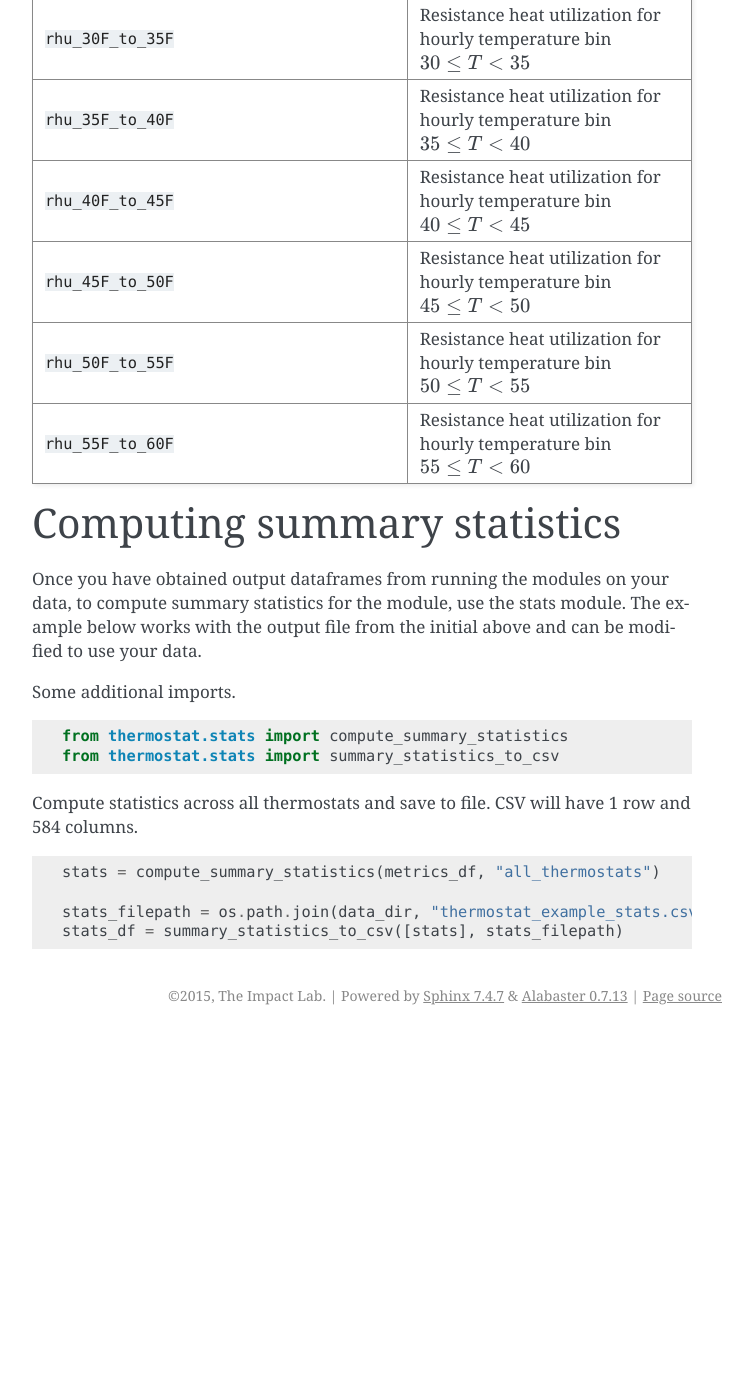
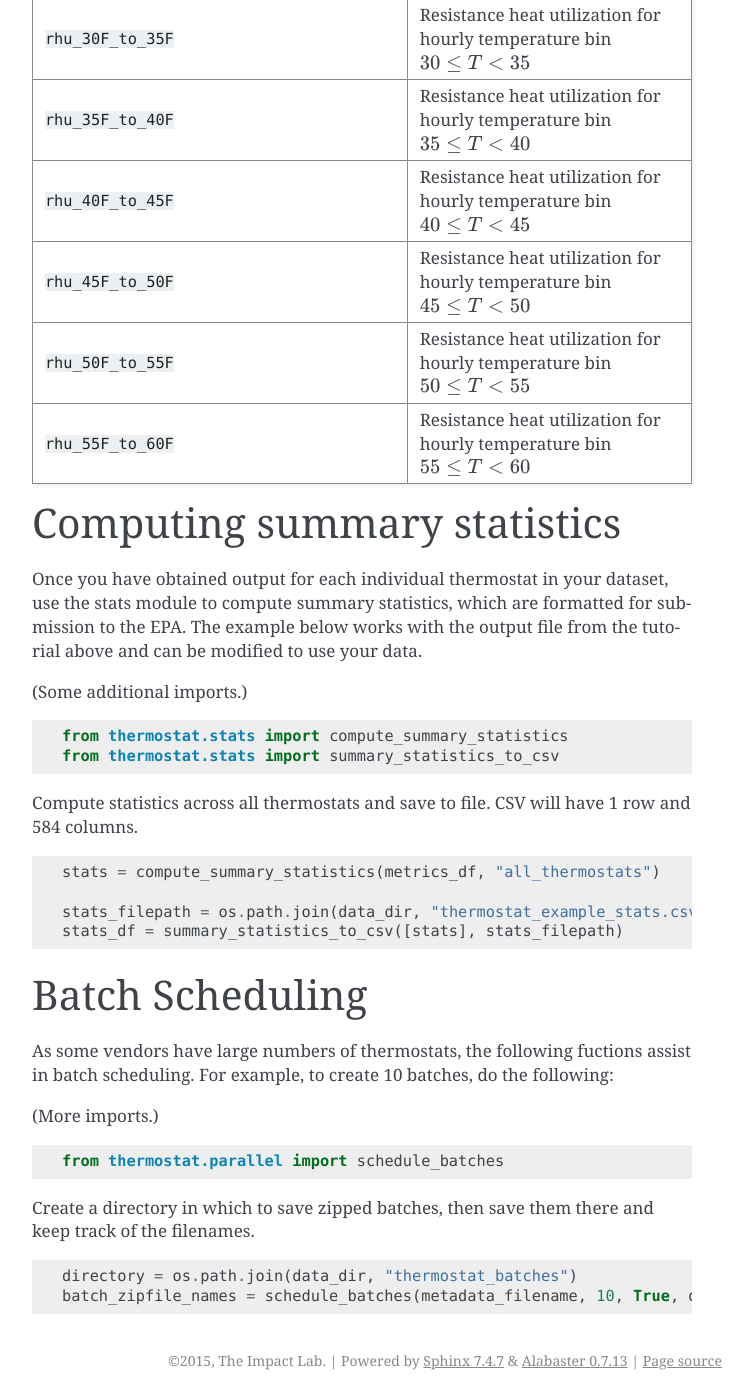
Before and after one commit to EPAENERGYSTAR/epathermostat, a Sphinx documentation site: the page built from docs/tutorial.rst, in a window 1280 px wide and 1400 px high, scrolled down 7849 px. Shown: the whole window, without its empty margins (388-1141 px from the left). Built offline with Sphinx 7.4.7, drawn with Linux system fonts in a browser that asks for light colours; before the commit the page ends 8884 px from its top, so only the background shows below that.

```diff
--- a/docs/tutorial.rst
+++ b/docs/tutorial.rst
@@ -220,15 +220,17 @@
 :code:`rhu_55F_to_60F`                                  Resistance heat utilization for hourly temperature bin :math:`55 \leq T < 60`
 ======================================================= =========================================
 
+
+
 Computing summary statistics
 ============================
 
-Once you have obtained output dataframes from running the modules on your data,
-to compute summary statistics for the module, use the stats module. The
-example below works with the output file from the initial above and can be
-modified to use your data.
+Once you have obtained output for each individual thermostat in your dataset,
+use the stats module to compute summary statistics, which are formatted for
+submission to the EPA. The example below works with the output file from the
+tutorial above and can be modified to use your data.
 
-Some additional imports.
+(Some additional imports.)
 
 .. code-block:: python
 
@@ -244,3 +246,24 @@
 
     stats_filepath = os.path.join(data_dir, "thermostat_example_stats.csv")
     stats_df = summary_statistics_to_csv([stats], stats_filepath)
+
+
+Batch Scheduling
+================
+
+As some vendors have large numbers of thermostats, the following fuctions
+assist in batch scheduling. For example, to create 10 batches, do the following:
+
+(More imports.)
+
+.. code-block:: python
+
+    from thermostat.parallel import schedule_batches
+
+Create a directory in which to save zipped batches, then save them there and
+keep track of the filenames.
+
+.. code-block:: python
+
+    directory = os.path.join(data_dir, "thermostat_batches")
+    batch_zipfile_names = schedule_batches(metadata_filename, 10, True, directory)
```
Also changed, not shown: 2 other files.
